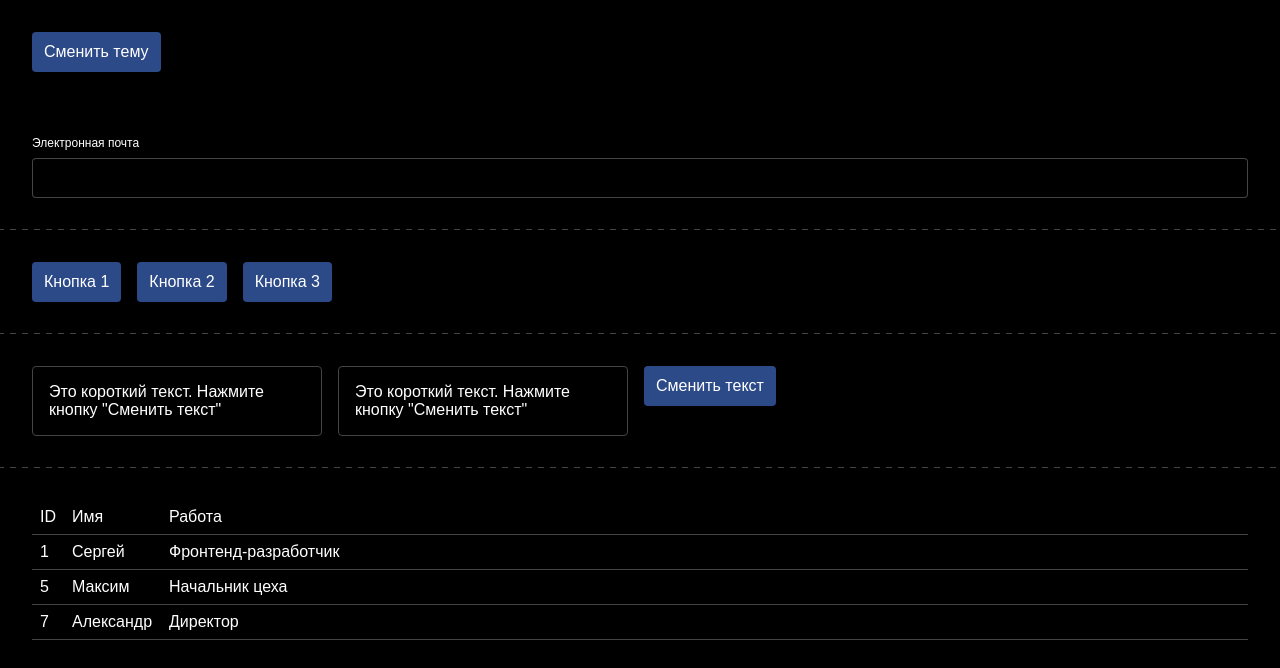
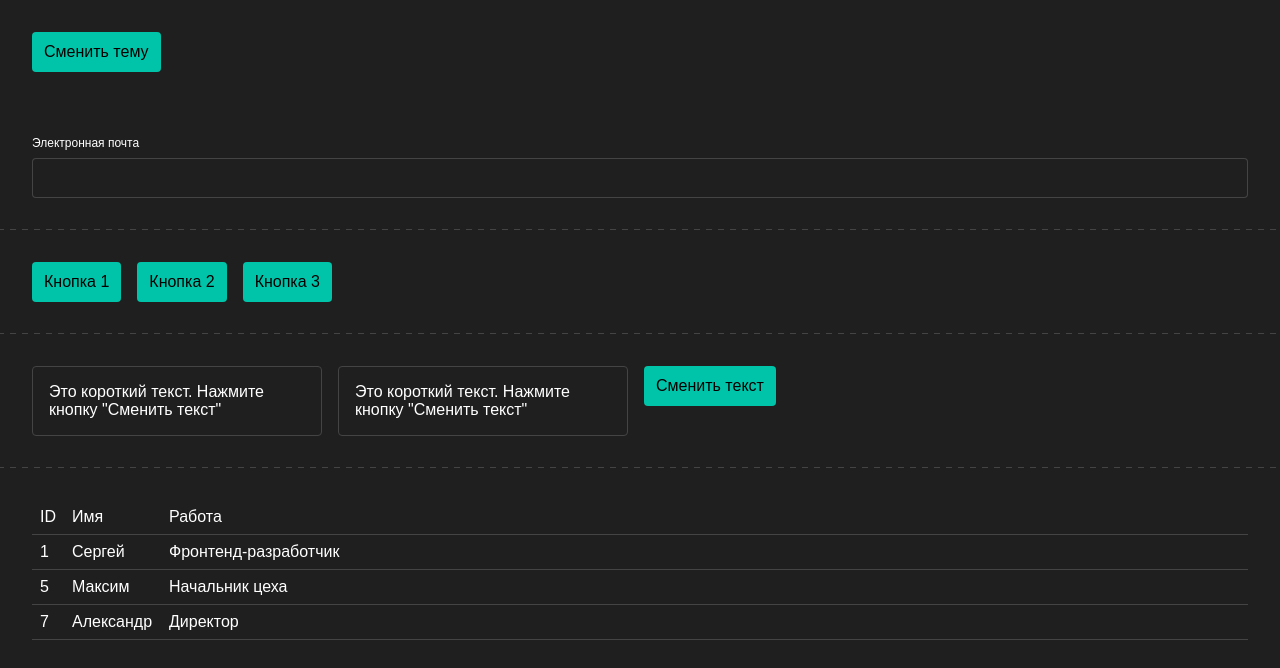
Before and after one commit to mukhindev/rui, a React (Vite) app: page / in a window 1280 px wide. Shown: the top 668 px of the page. Built offline with nearby package versions, Linux system fonts and the light colour scheme.

Commit message:
Подбирать контрастный цвет автоматически

```diff
--- a/src/components/ui/Button/ButtonRoot.ts
+++ b/src/components/ui/Button/ButtonRoot.ts
@@ -1,6 +1,7 @@
 import styled from 'styled-components';
 import { lighten, darken } from 'polished';
 import { makeDoubleOutline } from '@/styled-tools/makeDoubleOutline';
+import { chooseContrastingColor } from '@/styled-tools/chooseContrastingColor';
 
 export interface ButtonRootStyledOptions {
   variant?: 'filled' | 'outline'
@@ -8,7 +9,10 @@ export interface ButtonRootStyledOptions {
 
 const ButtonRoot = styled.button<ButtonRootStyledOptions>`
   font: inherit;
-  color: ${({ theme }) => theme.color.white};
+  color: ${({ theme }) => chooseContrastingColor(
+    [theme.color.white, theme.color.black],
+    theme.color.primary,
+  )};
   background-color: ${({ theme }) => theme.color.primary};
   box-sizing: border-box;
   height: 2.5rem;
--- /dev/null
+++ b/src/styled-tools/chooseContrastingColor.ts
@@ -0,0 +1,17 @@
+import { getContrast } from 'polished';
+
+export const chooseContrastingColor = (colors: string[], backgroundColor: string) => {
+  let contrast = 0;
+  let matchingColor = colors[0];
+
+  colors.forEach((color) => {
+    const currentContrast = getContrast(color, backgroundColor);
+
+    if (currentContrast > contrast) {
+      contrast = currentContrast;
+      matchingColor = color;
+    }
+  });
+
+  return matchingColor;
+};
--- a/src/themes.ts
+++ b/src/themes.ts
@@ -12,7 +12,7 @@ export const themes = {
       text: '#000',
       background: '#fff',
       border: '#cecece',
-      primary: '#007bff',
+      primary: '#006dda',
       error: '#da3501',
     },
   },
@@ -22,9 +22,9 @@ export const themes = {
       white: '#fff',
       black: '#000',
       text: '#fff',
-      background: '#000',
+      background: '#1f1f1f',
       border: '#444444',
-      primary: '#2c4988',
+      primary: '#00c4a9',
       error: '#d52c2c',
     },
   },
```
